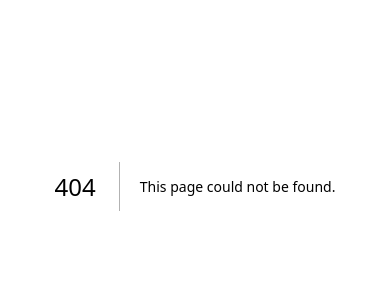
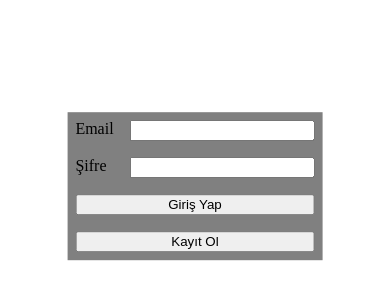
Before and after one commit to zekicaneksi/Private-Lesson-Tracker, a Next.js app in the folder site/: page /signin in a window 390 px wide. Before the commit this address had no page. Shown: the part 236-536 px from the top of the page. Built offline with nearby package versions, Linux system fonts and the light colour scheme.

Commit message:
made the signin page, not responsive

```diff
--- a/site/pages/_app.js
+++ b/site/pages/_app.js
@@ -1,6 +1,11 @@
 import '../styles/globals.css'
+import Head from 'next/head'
 
 function MyApp({ Component, pageProps }) {
+  <Head>
+    <title>Signin</title>
+
+  </Head>
   return <Component {...pageProps} />
 }
 
--- /dev/null
+++ b/site/pages/signin.js
@@ -0,0 +1,26 @@
+import Head from 'next/head'
+import styles from '../styles/Signin.module.css'
+
+export default function Signin() {
+    return (
+      <div className={styles.container}>
+        <Head>
+          <title>Giriş</title>
+        </Head>
+
+        <div className={styles.flexRow}>
+            <p className={styles.zeroMargin}>Email</p>
+            <input></input>
+        </div>
+
+        <div className={styles.flexRow}>
+            <p className={styles.zeroMargin}>Şifre</p>
+            <input></input>
+        </div>
+
+        <button className={styles.fill}>Giriş Yap</button>
+        <a href="/register"><button className={styles.fill}>Kayıt Ol</button></a>
+
+      </div>
+    )
+  }
--- /dev/null
+++ b/site/styles/Signin.module.css
@@ -0,0 +1,28 @@
+.container{
+    display: flex;
+    flex-direction: column;
+    gap: 1em;
+    top: 50%;
+    left: 50%;
+    transform: translate(-50%,-50%);
+    background-color: grey;
+    position: absolute;
+    padding: 2%;
+}
+
+.flexRow{
+    display: flex;
+    flex-direction: row;
+    justify-content: space-between;
+    gap: 1em;
+}
+
+.zeroMargin{
+    padding: 0;
+    margin: 0;
+}
+
+.fill{
+    width: 100%;
+    height: 100%;
+}
--- a/site/styles/globals.css
+++ b/site/styles/globals.css
@@ -2,25 +2,10 @@ html,
 body {
   padding: 0;
   margin: 0;
-  font-family: -apple-system, BlinkMacSystemFont, Segoe UI, Roboto, Oxygen,
-    Ubuntu, Cantarell, Fira Sans, Droid Sans, Helvetica Neue, sans-serif;
+  width: 100%;
+  height: 100%;
+  position: absolute;
 }
-
-a {
-  color: inherit;
-  text-decoration: none;
-}
-
 * {
   box-sizing: border-box;
 }
-
-@media (prefers-color-scheme: dark) {
-  html {
-    color-scheme: dark;
-  }
-  body {
-    color: white;
-    background: black;
-  }
-}
```
